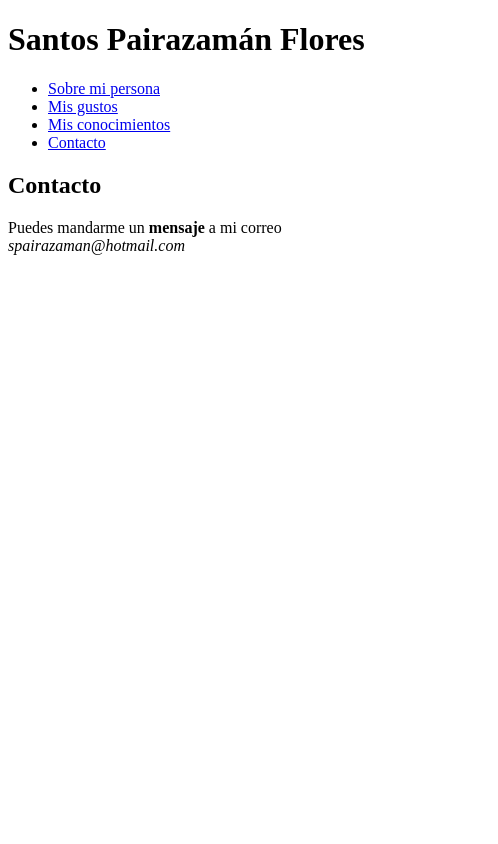
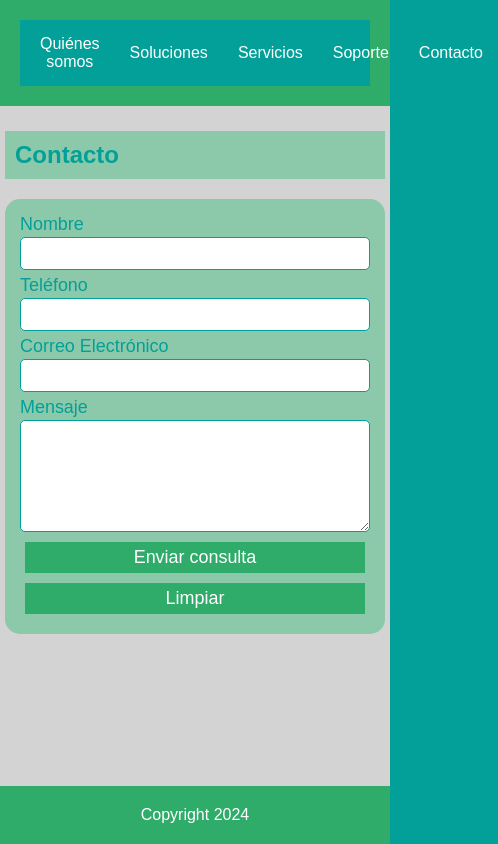
Before and after one commit to SPairazaman/MyWeb, a plain HTML site: page contacto.html in a window 390 px wide. Shown: the whole page, 498 px wide, since content can reach past the window. Drawn offline with Linux system fonts and the light colour scheme.

Commit message:
MyWeb : Update to Hermes Web

```diff
--- a/contacto.html
+++ b/contacto.html
@@ -4,26 +4,49 @@
 <head>
     <meta charset="UTF-8">
     <meta name="viewport" content="width=device-width, initial-scale=1.0">
-    <title>Santos Pairazaman Flores</title>
+    <title>.: Smart solutions consulting.:</title>
+    <link rel="stylesheet" href="./styles/hermes.css">
 </head>
 
 <body>
     <header>
-        <h1>Santos Pairazamán Flores</h1>
-        <nav>
-            <ul>
-                <li><a href="index.html">Sobre mi persona</a></li>
-                <li><a href="misgustos.html">Mis gustos</a></li>
-                <li><a href="misconocimientos.html">Mis conocimientos</a></li>
-                <li><a href="#">Contacto</a></li>
-            </ul>
+         <nav class="nav">
+            <a href="index.html">Quiénes somos</a>
+            <a href="Soluciones.html">Soluciones</a>
+            <a href="Servicios.html">Servicios</a>
+            <a href="soporte.html">Soporte</a>
+            <a href="#">Contacto</a>
         </nav>
 
     </header>
     <main>
         <h2>Contacto</h2>
-        <p>Puedes mandarme un <strong>mensaje</strong> a mi correo <em>spairazaman@hotmail.com</em></p>
+        <form class="contact-form">
+            <div class="form-group">
+                <label for="name">Nombre</label>
+                <input type="text" id="name" name="name">
+            </div>
+            <div class="form-group">
+                <label for="telefono">Teléfono</label>
+                <input type="tel" id="telefono" name="telefono">
+            </div>
+            <div class="form-group">
+                <label for="email">Correo Electrónico</label>
+                <input type="email" id="email" name="email">
+            </div>
+            <div class="form-group">
+                <label for="message">Mensaje</label>
+                <textarea id="message" name="message" rows="5"></textarea>
+            </div>
+            <div class="form-group">
+                <button type="submit">Enviar consulta</button> <button type="reset">Limpiar</button>
+             </div>
+        </form>
     </main>
+
+    <footer>
+        Copyright 2024
+    </footer>
 </body>
 
 </html>
--- /dev/null
+++ b/styles/hermes.css
@@ -0,0 +1,131 @@
+body{
+    font-family: Arial, Helvetica, sans-serif;
+    background-color: #02A098;
+    display: flex;
+    flex-direction: column;
+    min-height: 100vh;
+    margin: 0px;
+
+}
+
+header,footer{
+    background-color: #2FAC69;
+    color: white;
+    text-align: center;
+    padding: 20px;
+}
+
+header h1,footer p{font-size: calc(1,5rem+1vw);
+    margin: 0px;
+}
+
+.nav{
+    display: flex;
+    background-color: #02A098;
+    padding:5px;
+}
+
+.nav a{
+    color: white;
+    padding:10px 15px;
+    text-decoration: none;
+    text-align: center;
+}
+
+.nav a:hover{
+    background-color: #8CC9AA;
+    color: #02A098;
+
+}
+
+
+main{
+    flex: 1;
+    padding:5px;
+    background-color:lightgray;
+}
+
+main h1{
+    font-size:  calc(2rem+1vw);
+    background-color:#8CC9AA;
+    color: #02A098;
+    padding: 10px;
+}
+
+main h2{
+    font-size:  calc(2rem+1vw);
+    background-color:#8CC9AA;
+    color: #02A098;
+    padding: 10px;
+}
+main p{
+    font-size:  calc(1rem+0.5vw);
+    text-align: justify;
+}
+
+
+ /* Estilos para el formulario de contacto */
+ .contact-form {
+    display: flex;
+    flex-direction: column;
+    max-width:400px;
+    margin: auto;
+    gap: 5px;
+    padding: 15px;
+    background-color:#8CC9AA;
+    border-radius: 15px;
+}
+/* Estilos para los grupos de formulario */
+.form-group {
+    display: flex;
+    flex-direction: column;
+}
+
+/* Estilos para las etiquetas de los grupos de formulario */
+.form-group label {
+    font-size: calc(1rem + 0.5vw);
+    color: #02A098;
+    margin-bottom: 2px;
+}
+
+/* Estilos para los campos de entrada y las áreas de texto de los grupos de formulario */
+.form-group input, .form-group textarea {
+    font-size: calc(1rem + 0.5vw);
+    padding: 5px;
+    border: 1px solid #02A098;
+    border-radius: 5px;
+}
+
+.form-group button{
+    font-size: calc(1rem + 0.5vw);
+    background-color:#02A098;
+    color: #fff;
+    border: 0;
+    padding: 5px;
+    margin:5px;
+}
+
+.form-group button:hover{
+    background-color:#fff;
+    color: #02A098;
+
+}
+
+@media (max-width: 900px) {
+    .nav {
+        flex: 1 1 calc(50% -20px);
+    }
+}
+
+/* Consulta de medios para pantallas con un ancho máximo de 600px */
+@media (max-width: 600px) {
+    .nav {
+        flex: 1 1 100%;
+        align-items: center;
+        margin: auto;
+    }
+
+    .form-group button{
+        background-color:#2FAC69;
+    }
+}
```
Also changed, not shown: index.html (+17 -16 lines), misconocimientos.html (deleted, +0 -36 lines), misgustos.html (deleted, +0 -31 lines), servicios.html (added, +45 -0 lines), soluciones.html (added, +49 -0 lines), soporte.html (added, +33 -0 lines).
